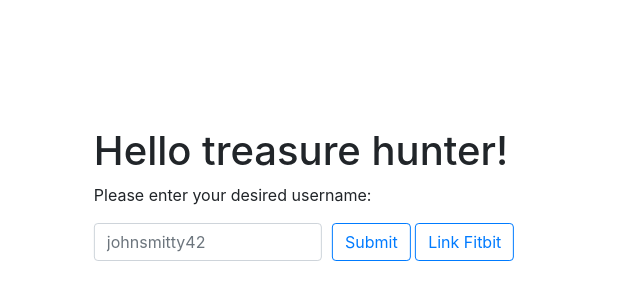
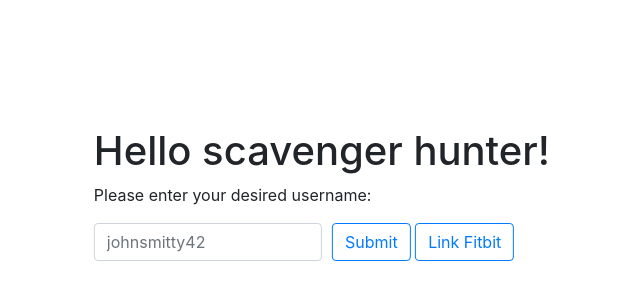
Before and after one commit to MoralesJonathan/uhackscavengerhunt, a website: page public/index.html in a window 1280 px wide. Shown: the part 196-496 px from the top of the page, without its empty margins (313-953 px from the left). Drawn offline with nearby package versions, Linux system fonts and the light colour scheme; no server answers.

Commit message:
update title

```diff
--- a/public/index.html
+++ b/public/index.html
@@ -15,7 +15,7 @@
         <div id="main">
             <div class="row">
                 <div class="col-sm">
-                    <h1>Hello treasure hunter!</h1>
+                    <h1>Hello scavenger hunter!</h1>
                 </div>
             </div>
             <div class="row">
```
